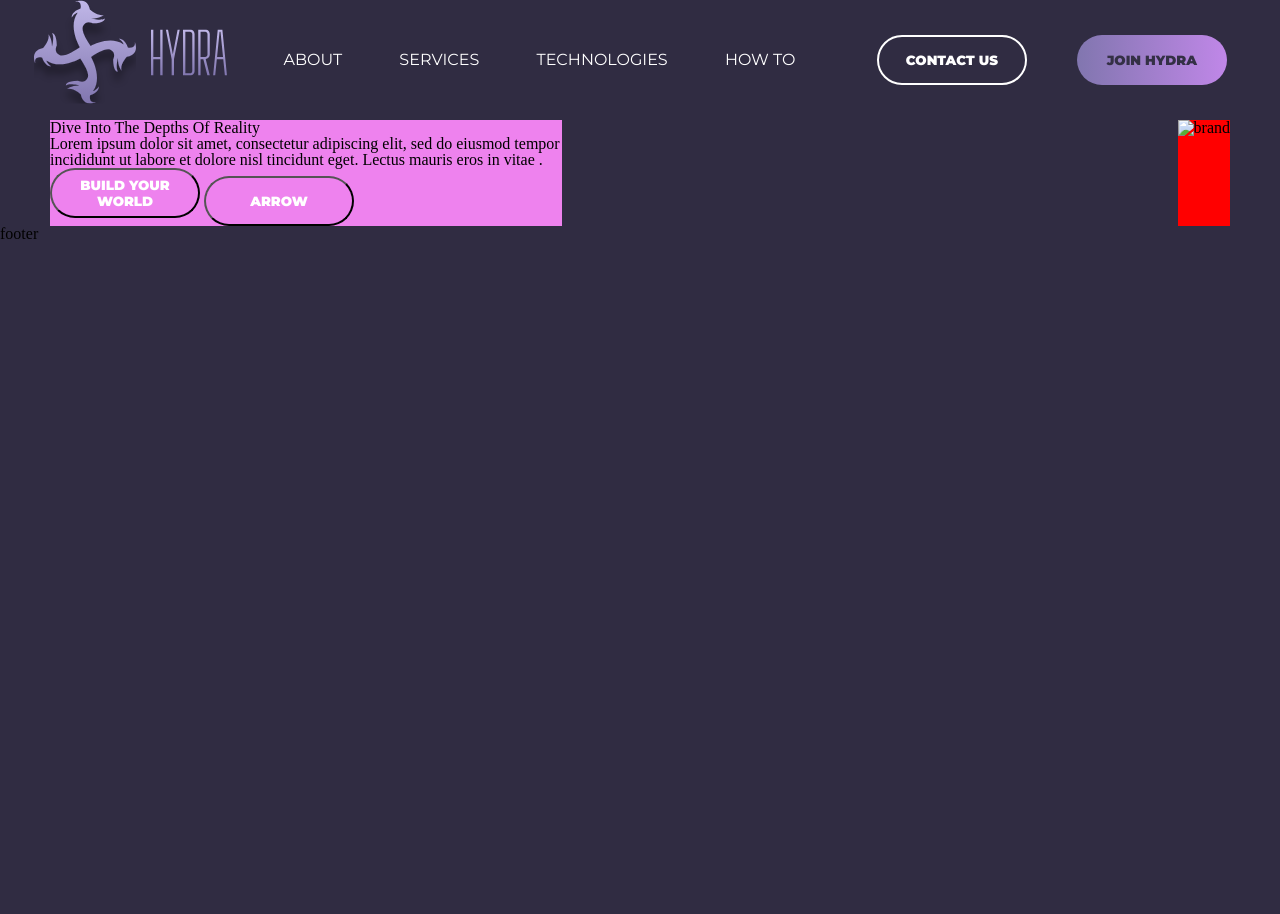
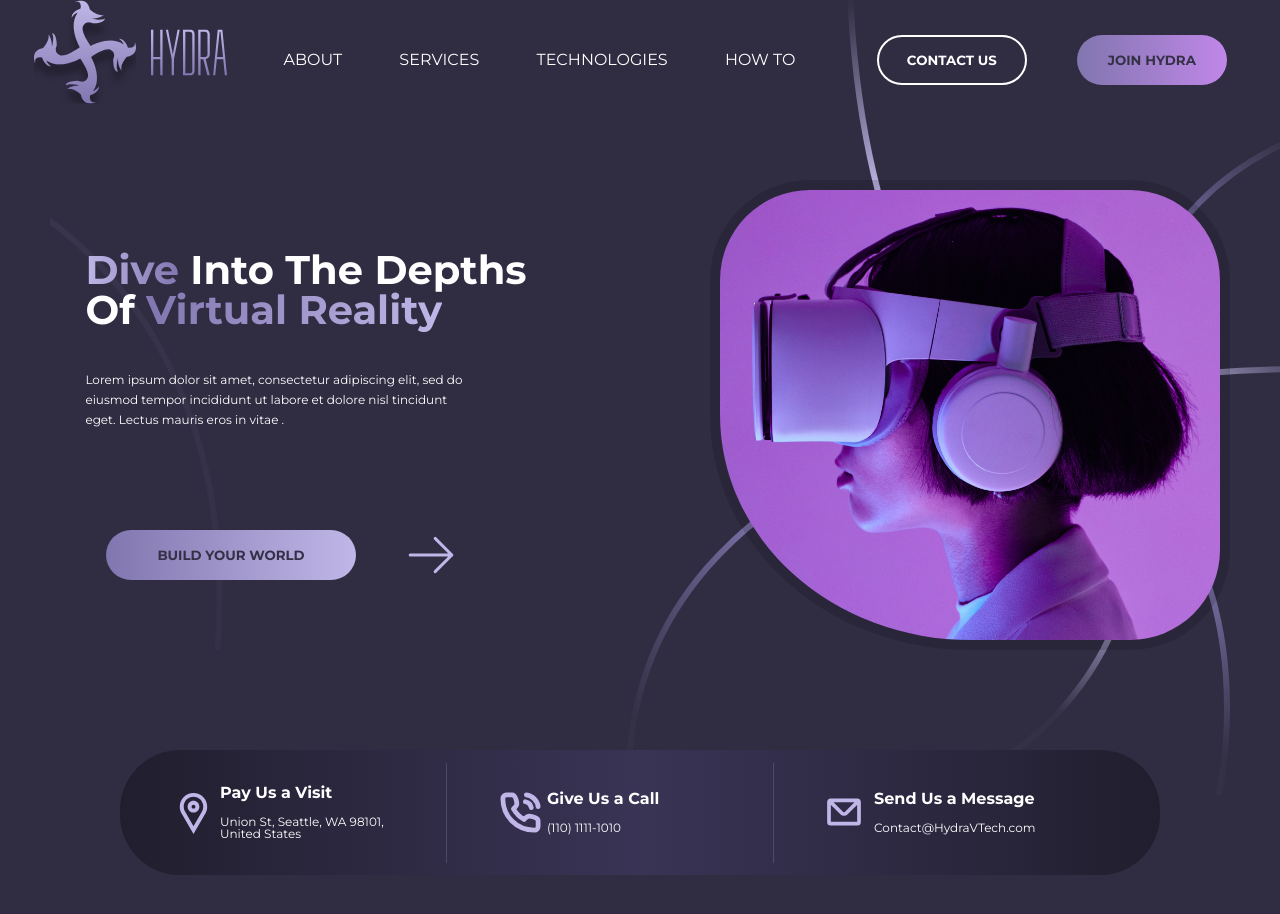
Before and after one commit to GreenTech-Solutions/Hydra, a plain HTML site: page index.html in a window 1280 px wide. Before the commit the page ends 800 px from the top, so only its background shows below. Drawn offline with Linux system fonts and the light colour scheme.

Commit message:
top content finished

```diff
--- a/index.css
+++ b/index.css
@@ -5,19 +5,26 @@
 
 @font-face {
     font-family: Montserrat;
-    src: url("media/Montserrat-Black.ttf");
+    src: url("media/Montserrat-Bold.ttf");
     font-weight: 900;
 }
 body {
     background-color: #302c42;
+    background: url('media/lines-right.svg') no-repeat #302c42;
+    background-position: 625px -50px;
+    color: #fff;
+    font-family: Montserrat;
+}
+
+h3 {
+    font-size: 16px;
+    font-weight: bold;
 }
 
 header {
-
-    font-family: Montserrat;
-    color: #fff;
     display: flex;
     justify-content: space-around;
+    margin-bottom: 60px;
 }
 
 nav ul{
@@ -41,6 +48,7 @@ div.feedback {
 }
 
 button {
+    border: transparent;
     border-radius: 50px;
     background: transparent;
     color: #fff;
@@ -56,24 +64,152 @@ button.contact {
 }
 
 button.join {
-    border: transparent;
     color: #343045;
     background: linear-gradient(to right ,#8176af,#c087e8);
 }
 
 /* header end */
 
-article {
+article, hero {
     margin: auto 50px;
     display: flex;
     justify-content: space-between;
+
+}
+
+hero {
+
+    margin-bottom: 100px;
+    background: url('media/line-left.svg') no-repeat;
+    background-position: -70px 0;
 }
 
 div.left {
-    background: violet;
+
     width: 40vw;
+    display: flex;
+    justify-content: center;
+    align-items: center;
+    flex-direction: column;
 }
 
-div.right {
-    background: red;
+
+.brand-text {
+    font-size: 40px;
+    font-weight: bold;
 }
+
+.brand-text span {
+    background: linear-gradient(to right,#C0B7E8, #8176AF);
+    -webkit-background-clip: text;
+    -moz-background-clip: text;
+    -webkit-text-fill-color: transparent;
+    -moz-text-fill-color: transparent;
+}
+
+.brand-text span:last-of-type {
+    background: linear-gradient(to right,#8176AF, #C0B7E8);
+    -webkit-background-clip: text;
+    -moz-background-clip: text;
+    -webkit-text-fill-color: transparent;
+    -moz-text-fill-color: transparent;
+}
+
+.brand-text p {
+    font-weight: normal;
+    margin-top: 40px;
+    font-size: 12px;
+    line-height: 20px;
+    width: 30vw;
+}
+
+.brand {
+    width: 400px;
+}
+
+.buttons {
+    margin-top: 100px;
+    display: flex;
+
+}
+
+.build {
+    background: linear-gradient(to right, #8176AF, #C0B7E8);
+    color: #343045;
+    text-transform: uppercase;
+    width: 250px;
+}
+
+.arrow {
+    background: url('media/arrow.svg') no-repeat center;
+}
+
+.brand {
+    background: url('media/brand.png') no-repeat;
+    background-size: cover;
+    width: 500px;
+    height: 450px;
+    border: 10px rgba(0, 0, 0, 0.13) solid;
+    border-radius: 100px;
+    border-bottom-left-radius: 50%;
+    -moz-background-clip: content;
+    -webkit-background-clip: content;
+    background-clip: content-box;
+}
+
+/* brand end */
+
+/* contacts start */
+
+article.contacts {
+    margin: auto 50px;
+    border: transparent;
+    border-radius: 60px;
+    background: linear-gradient(to right, #211E2E, rgba(58,52,86,0.95), #211E2E);
+    display: flex;
+    margin: auto 120px 50px;
+    padding: 0 50px;
+    justify-content: center;
+    align-items: center;
+    height: 125px;
+}
+
+.contacts > :not(:last-child) {
+    padding-right: 40px;
+    border-right: 1px solid #C0B7E833;
+}
+
+.contacts > div {
+    background-size: 17%;
+    background-position: left;
+    background-repeat: no-repeat;
+    height: 100px;
+    width: 250px;
+    padding-left: 50px;
+    margin-right: 50px;
+    display: flex;
+    flex-direction: column;
+    justify-content: center;
+    align-items: flex-start;
+}
+
+.contacts div:first-child {
+    background-image: url('media/location.svg');
+
+}
+
+.contacts div:nth-child(2) {
+    background-image: url('media/phone.svg');
+
+}
+.contacts div:nth-child(3) {
+    background-image: url('media/mail.svg');
+
+}
+
+article p {
+    margin-top: 15px;
+    font-size: 12px;
+}
+
+/* contacts end */
--- a/index.html
+++ b/index.html
@@ -22,20 +22,40 @@
         <button class="join">Join Hydra</button>
       </div>
     </header>
-    <article>
+    <hero>
       <div class="left">
-        <span class="gradient">Dive</span> Into The Depths Of
-        <span class="gradient">Reality</span>
-        <p>
-          Lorem ipsum dolor sit amet, consectetur adipiscing elit, sed do
-          eiusmod tempor incididunt ut labore et dolore nisl tincidunt eget.
-          Lectus mauris eros in vitae .
-        </p>
-        <button>BUILD YOUR WORLD</button>
-        <button>Arrow</button>
+        <div class="brand-text">
+          <span class="gradient">Dive</span> Into The Depths <br />Of
+          <span class="gradient">Virtual Reality</span>
+          <p>
+            Lorem ipsum dolor sit amet, consectetur adipiscing elit, sed do
+            eiusmod tempor incididunt ut labore et dolore nisl tincidunt eget.
+            Lectus mauris eros in vitae .
+          </p>
+        </div>
+        <div class="buttons">
+          <button class="build">BUILD YOUR WORLD</button>
+          <button class="arrow"></button>
+        </div>
       </div>
-      <div class="right"><img src="media/brand.svg" alt="brand" /></div>
+      <div class="right">
+        <div class="brand"></div>
+      </div>
+    </hero>
+    <article class="contacts">
+      <div>
+        <h3>Pay Us a Visit</h3>
+        <p>Union St, Seattle, WA 98101, United States</p>
+      </div>
+      <div>
+        <h3>Give Us a Call</h3>
+        <p>(110) 1111-1010</p>
+      </div>
+      <div>
+        <h3>Send Us a Message</h3>
+        <p>Contact@HydraVTech.com</p>
+      </div>
     </article>
-    <footer>footer</footer>
+    <footer></footer>
   </body>
 </html>
```
Also changed, not shown: media/Montserrat-Bold.ttf (added), media/arrow.svg (added), media/curve.svg (added), media/line-left.svg (added), media/lines-right.svg (added), media/location.svg (added), media/longarrow.svg (added), media/mail.svg (added), media/phone.svg (added).
